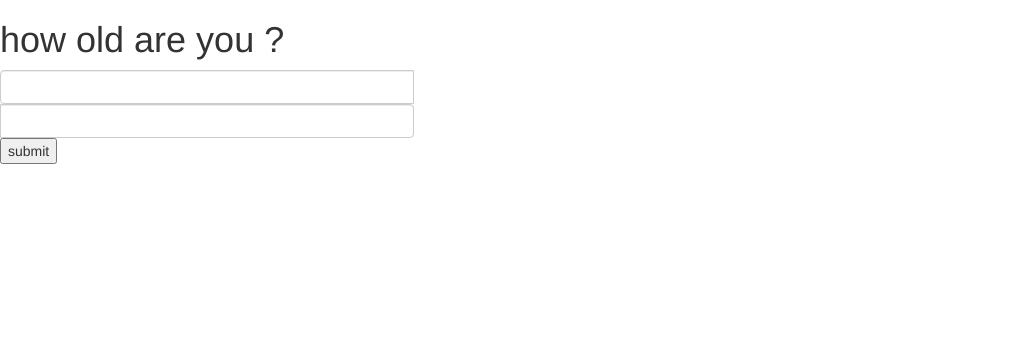
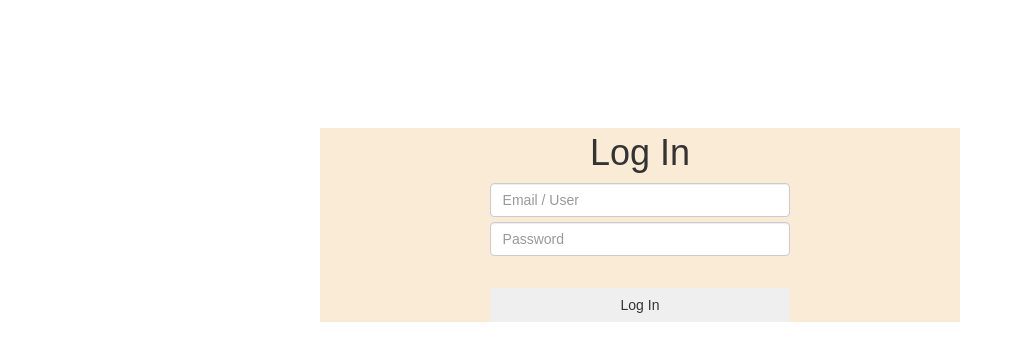
Before and after one commit to kevinjulio93/flaskapp, a plain HTML site: page templates/index.html in a window 1280 px wide. Shown: the whole page, without its empty margins (0-1023 px from the left). Drawn offline with nearby package versions, Linux system fonts and the light colour scheme; a web font is replaced by a local one.

Commit message:
agregando vista

```diff
--- a/templates/index.html
+++ b/templates/index.html
@@ -4,23 +4,49 @@
     <meta charset="UTF-8">
     <title>Title</title>
     <link rel="stylesheet" href="https://maxcdn.bootstrapcdn.com/bootstrap/3.3.7/css/bootstrap.min.css" integrity="sha384-BVYiiSIFeK1dGmJRAkycuHAHRg32OmUcww7on3RYdg4Va+PmSTsz/K68vbdEjh4u" crossorigin="anonymous">
+    <link rel="stylesheet" href= "style.css">
+    <link href="https://fonts.googleapis.com/css?family=Droid+Sans|Roboto+Condensed" rel="stylesheet">
 </head>
 <body>
 
-    <h1>how old are you ?</h1>
-    <form method="POST" action="/send">
+    <header>
 
-        <div class="input-group">
-          <input type="text" class="form-control" placeholder="" aria-describedby="basic-addon1" name="numero1">
-          <input type="text" class="form-control" placeholder="" aria-describedby="basic-addon1" name="numero2">
+    <!--     <nav class="navbar navbar-default">
+          <div class="container-fluid">
+            <div class="navbar-header">
+              <a class="navbar-brand" href="#">WebSiteName</a>
+            </div>
+            <ul class="nav navbar-nav">
+              <li class="active"><a href="#">Home</a></li>
+              <li><a href="#">Home</a></li>
+              <li><a href="#">Form</a></li>
+              <li><a href="#">About</a></li>
+            </ul>
+          </div>
+        </nav>
+-->
+    </header>
 
+    <content>
+    <form method="POST" action="/send" class="form-size">
+        <h1 class="title">Log In</h1>
+
+        <div class="form-group form-center">
+            <input type="email" class="form-control" id="email" placeholder="Email / User">
         </div>
+        <div class="form-group form-center">
+            <input type="password" class="form-control" id="pwd" placeholder="Password">
+        </div>
+        <div class="form-button">
+            <button id="singlebutton"  class="btn btn-outline-danger form-button-size">Log In</button>
+        </div>
+    </form>
+    </content>
 
-        <input type="submit" value="submit">
+    <footer>
 
 
-    </form>
-
+    </footer>
 
 
 </body>
--- /dev/null
+++ b/templates/style.css
@@ -0,0 +1,52 @@
+body{
+
+padding: 0;
+margin: 0;
+font-family: 'Droid Sans', sans-serif;
+
+}
+
+.form {
+
+margin: 0 auto;
+
+
+}
+
+.title{
+
+margin: 0 auto;
+text-align: center;
+padding: 5px;
+}
+
+.form-size{
+
+width: 50%;
+margin: 0 auto;
+margin-top: 10%;
+background-color: antiquewhite;
+height: 50%;
+}
+
+.form-center{
+
+margin: 0 auto;
+width: 47%;
+padding: 0;
+margin-top: 5px;
+
+}
+
+.form-button {
+
+text-align: center;
+
+}
+
+.form-button-size{
+
+width: 47% !important;
+margin-top: 5%;
+
+}
```
